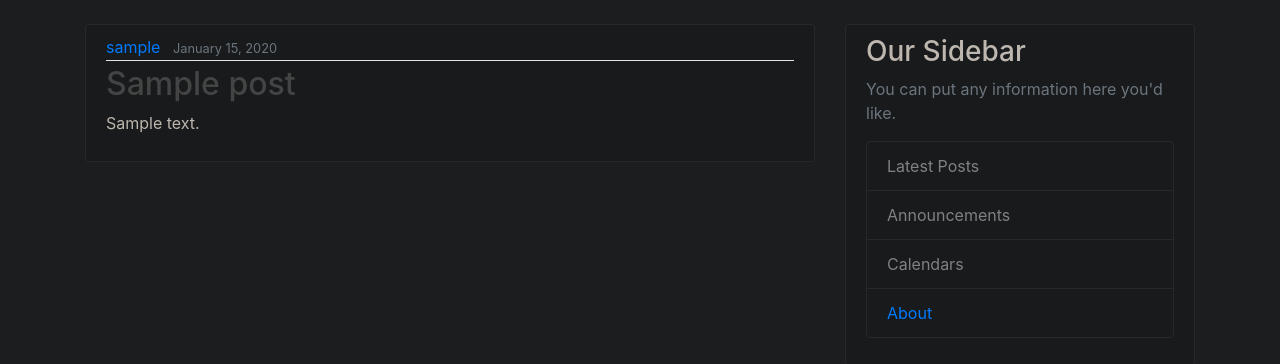
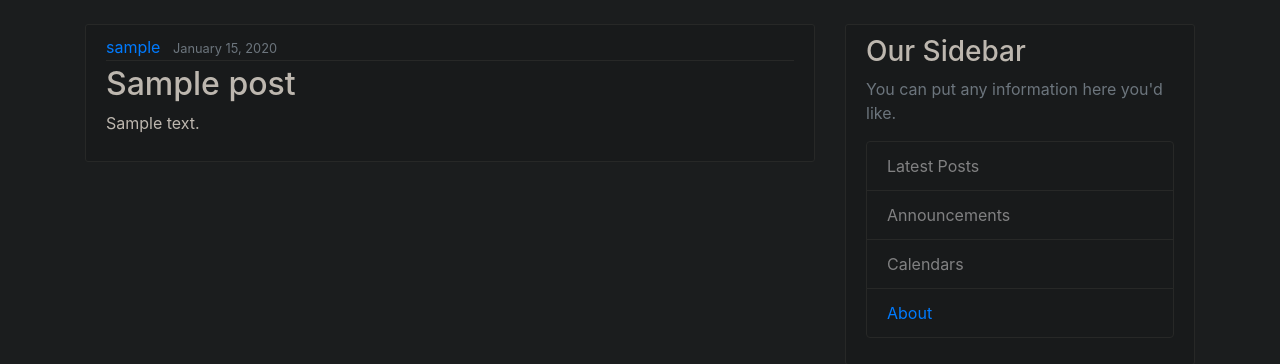
Before and after one commit to NeoWeight/revision_site, a Django app: page /forum/ in a window 1280 px wide. Shown: the part 56-420 px from the top of the page. Run offline with Django 4.2, Linux system fonts and the light colour scheme; tables that the repository leaves empty hold one stand-in row (values such as "Sample post"); some libraries are stand-ins or nearby versions.

Commit message:
fix: Resolve issues in main-dark.css

```diff
--- a/core/static/css/main-dark.css
+++ b/core/static/css/main-dark.css
@@ -52,7 +52,7 @@ ul {
 }
 
 .article-title {
-  color: #444444;
+  color: #BDB7AF;
 }
 
 a.article-title:hover {
@@ -71,9 +71,10 @@ a.article-title:hover {
 }
 
 .article-metadata {
+  color: #BDB7AF;
   padding-bottom: 1px;
   margin-bottom: 4px;
-  border-bottom: 1px solid #e3e3e3
+  border-bottom: 1px solid #272827;
 }
 
 .article-metadata a:hover {
```
